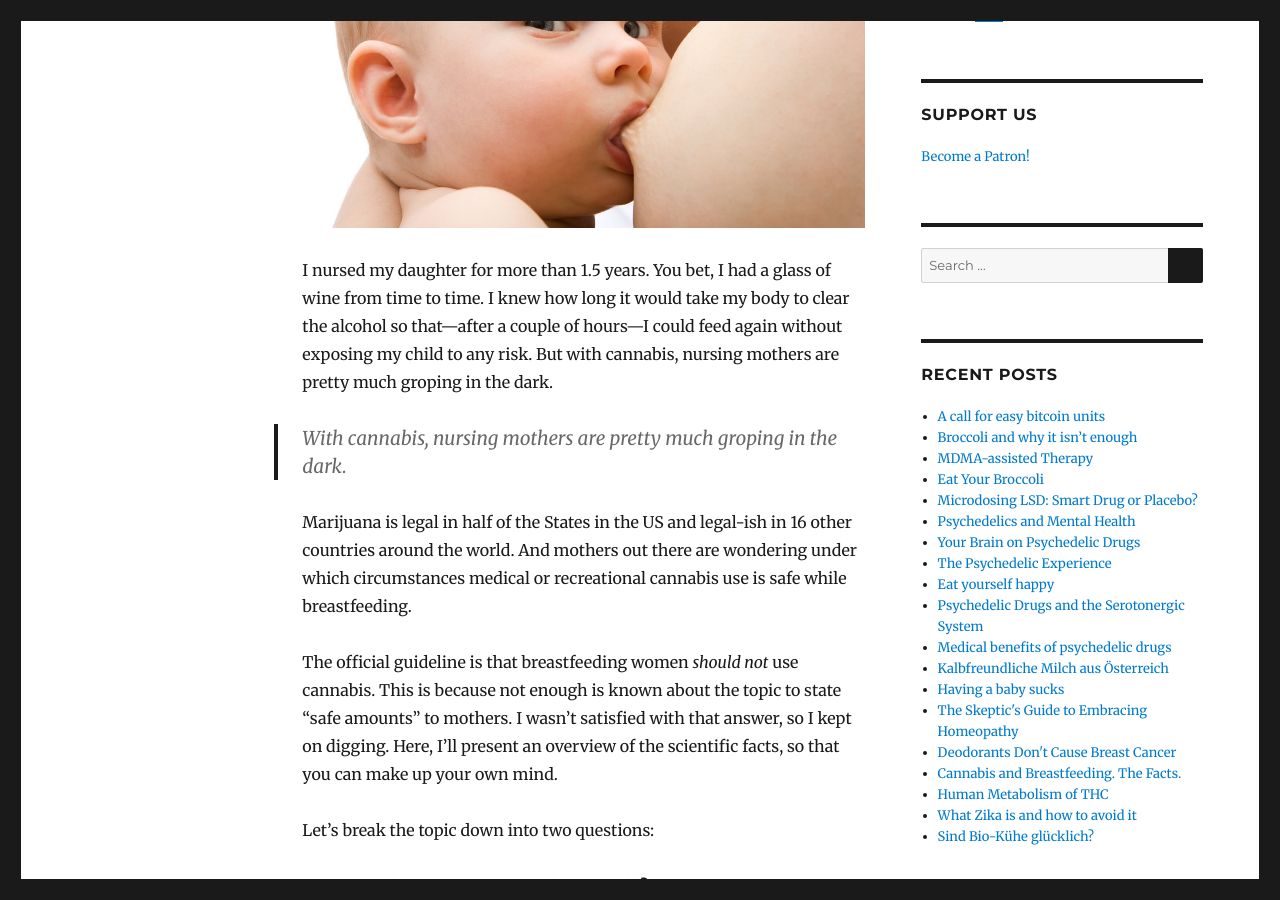
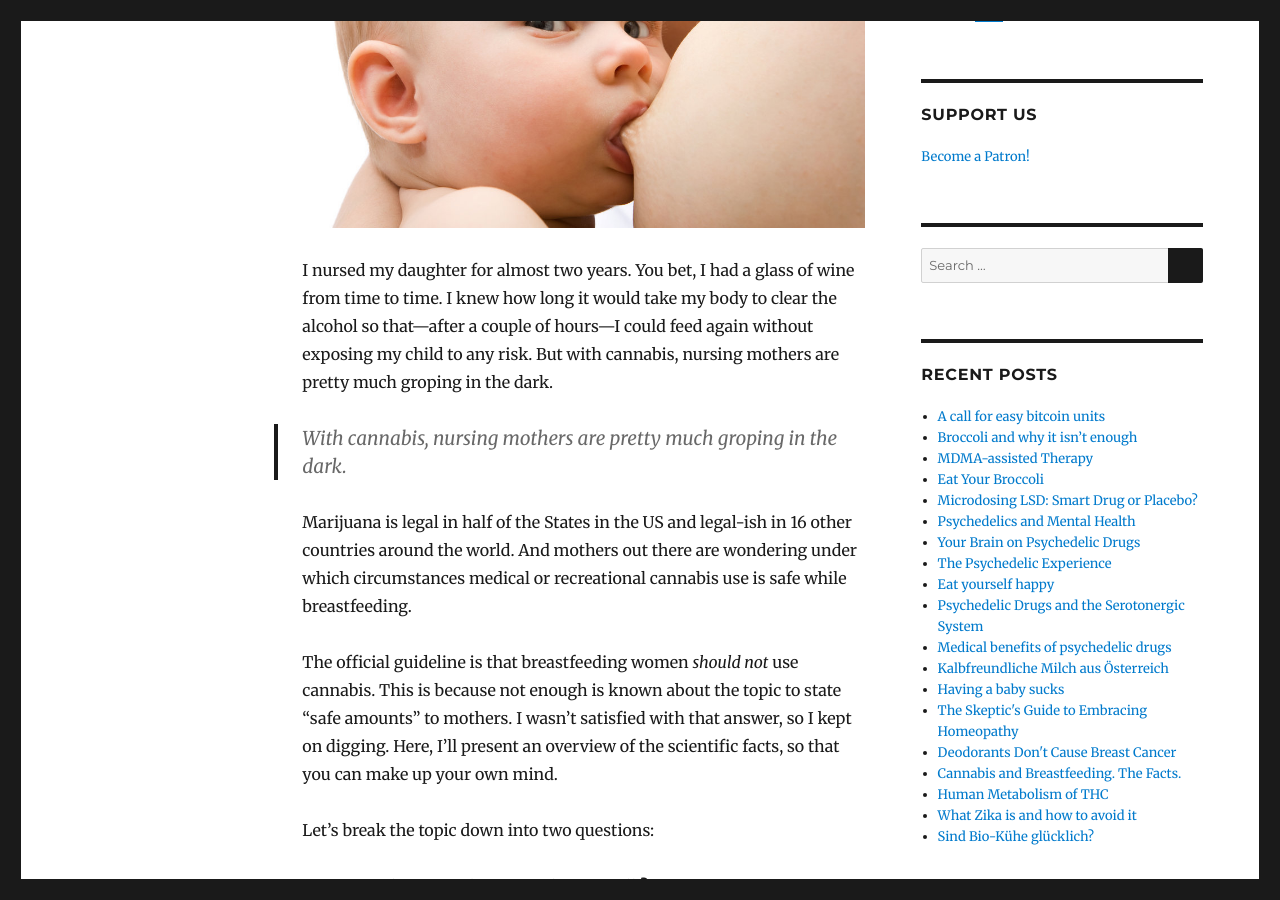
Before and after one commit to sapiensoup/sapiensoup.com, a Jekyll site: the page built from _posts/2017-02-06-cannabis-breastfeeding.md, in a window 1280 px wide and 900 px high, scrolled down 702 px. Built offline with Jekyll 4.4.1, drawn with Linux system fonts in a browser that asks for light colours; comment, search, counter and statistics services are not loaded.

Commit message:
Change bf duration

```diff
--- a/_posts/2017-02-06-cannabis-breastfeeding.md
+++ b/_posts/2017-02-06-cannabis-breastfeeding.md
@@ -14,7 +14,7 @@ twitter:
 
 <img src="{{ site.url }}/images/breastfeeding/breastfeeding-1000x527-fb.jpg">
 
-I nursed my daughter for more than 1.5 years. You bet, I had a glass of wine from time to time. I knew how long it would take my body to clear the alcohol so that—after a couple of hours—I could feed again without exposing my child to any risk. But with cannabis, nursing mothers are pretty much groping in the dark.
+I nursed my daughter for almost two years. You bet, I had a glass of wine from time to time. I knew how long it would take my body to clear the alcohol so that—after a couple of hours—I could feed again without exposing my child to any risk. But with cannabis, nursing mothers are pretty much groping in the dark.
 
 > With cannabis, nursing mothers are pretty much groping in the dark.
 
```
